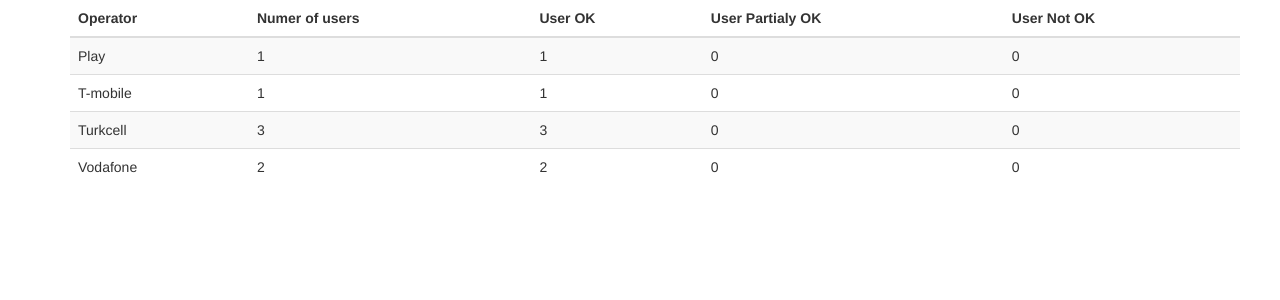
After one commit to klemis/sla_management, a Django app: page /app/specific_info in a window 1280 px wide. The commit adds this page. Shown: the top 300 px of the page. Run offline with Django 3.2, Linux system fonts and the light colour scheme; data comes from the database, SQL or seed files in the repository; some libraries are stand-ins or nearby versions.

Commit message:
new view with specific informations for user, corrected styles

```diff
--- a/app/models.py
+++ b/app/models.py
@@ -10,12 +10,11 @@
 		verbose_name_plural = "Countries"
 
 #TODO
-# 1.Create realation between Operators and Country
-# 2.Create separate class for loading csv insted od class Operator
+# 1.Create separate class for loading csv insted od class Operator
 
 class Operator(models.Model):
-	country = models.CharField(max_length=100)
-	# country = models.ForeignKey('Country', on_delete=models.PROTECT)
+	# country = models.CharField(max_length=100)
+	country = models.ForeignKey('Country', on_delete=models.CASCADE)
 	operator = models.CharField(max_length=100)
 	number_of_users = models.IntegerField()
 	user_ok = models.IntegerField()
--- a/app/static/css/index.css
+++ b/app/static/css/index.css
@@ -1,8 +1,6 @@
 .index_header{
     line-height: 200px;
-    margin-top: -100px;
-    position: absolute;
-    top: 20%;
+    top: 10%;
     width: 100%;
     text-align: center
 }
@@ -11,11 +9,9 @@
     display: block;
     margin-left: auto;
     margin-right: auto;
-    margin-top: 10%;
-    top:50%;
 }
 
-.container{
+.full_width_container{
   position: relative;
   width: 100%;
   height: 100%;
--- a/app/static/css/sla_status.css
+++ b/app/static/css/sla_status.css
@@ -6,6 +6,7 @@
     margin: 0 auto;
     box-shadow: none;
     position: relative;
+    margin-top: 10%
 }
 .progress:after{
     content: "";
--- a/app/templates/app/index.html
+++ b/app/templates/app/index.html
@@ -2,7 +2,7 @@
 {% block content %}
 {% load static %}
 
-<div>
+<div class="full_width_container">
     <h1 class="index_header"><a href="{% url 'sla_status' %}">Check SLA Monitoring status</a></h1>
     <img class="img_sla" src="{% static "media/sla-management.png" %}" alt="sla-management" >
 </div>
--- a/app/templates/app/sla_status.html
+++ b/app/templates/app/sla_status.html
@@ -3,16 +3,16 @@
 
 <div class="container">
     <div class="row">
-    	<h1 class="sla_header">SLA Monitoring status</h1>
         <div class="progress blue">
             <span class="progress-left">
-            	<span class="progress-bar"></span>
+                <span class="progress-bar"></span>
             </span>
             <span class="progress-right">
                  <span class="progress-bar"></span>
             </span>
-        	<div class="progress-value">90%</div>
+            <div class="progress-value">90%</div>
         </div>
+    	<a href="{% url 'specific_info' %}"><h3 class="sla_header">View more details</h3></a>
     </div>
 </div>
 
--- /dev/null
+++ b/app/templates/app/specific_info.html
@@ -0,0 +1,31 @@
+{% extends 'base.html' %}
+{% block content %}
+
+<div class="container">
+    <div class="row">
+        <table class="table table-striped">
+            <thead>
+                <tr>
+                    <th scope="col">Operator</th>
+                    <th scope="col">Numer of users</th>
+                    <th scope="col">User OK</th>
+                    <th scope="col">User Partialy OK</th>
+                    <th scope="col">User Not OK</th>
+                </tr>
+            </thead>
+            <tbody>
+                {% for operator in operator_data %}
+                    <tr>
+                        <td>{{ operator.operator }}</td>
+                        <td>{{ operator.number_of_users }}</td>
+                        <td>{{ operator.user_ok }}</td>
+                        <td>{{ operator.user_pok }}</td>
+                        <td>{{ operator.user_nok }}</td>
+                    </tr>
+                {% endfor %}
+            </tbody>
+        </table>
+    </div>
+</div>
+
+{% endblock %}
--- a/app/urls.py
+++ b/app/urls.py
@@ -5,4 +5,5 @@
 urlpatterns = [
     path('', views.index, name='index'),
     path('sla_status/', views.sla_status, name='sla_status'),
+    path('specific_info', views.specific_info, name='specific_info'),
 ]
--- a/app/views.py
+++ b/app/views.py
@@ -4,8 +4,12 @@
 
 
 def index(request):
-    # return HttpResponse("Hello, world.")
     return render_to_response('app/index.html')
 
 def sla_status(request):
     return render_to_response('app/sla_status.html')
+
+def specific_info(request):
+	operator_data = Operator.objects.all();
+	country_data = Country.objects.all();
+	return render_to_response('app/specific_info.html', {"operator_data": operator_data})
```
Also changed, not shown: app/migrations/0005_auto_20181204_0002.py (added), db.sqlite3.
